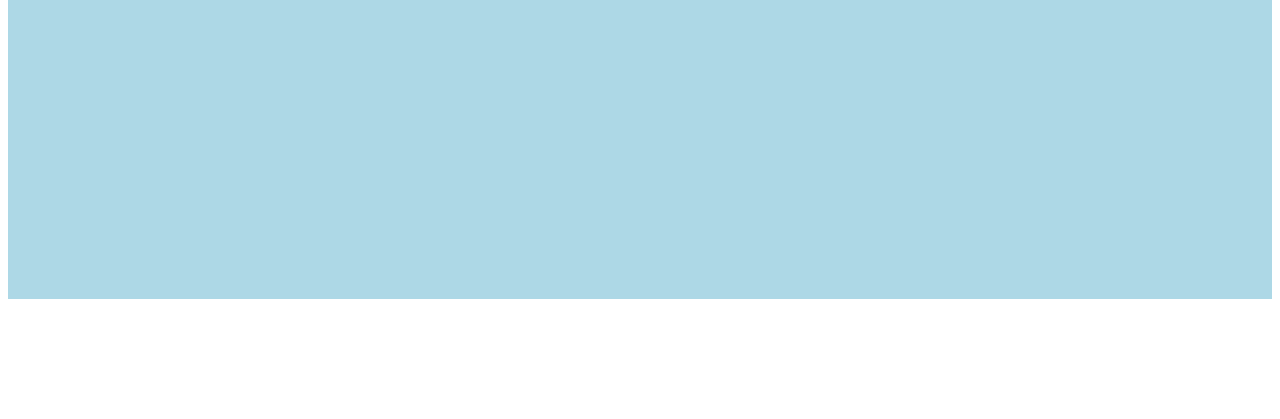
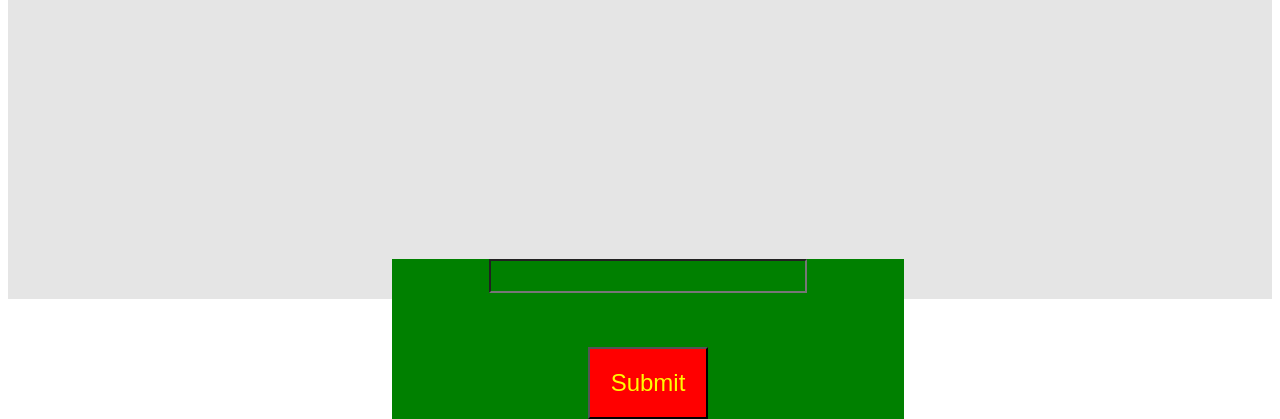
Before and after one commit to CoolCoder119/CoolCoder119.github.io, a plain HTML site: page index.html in a window 1280 px wide. Shown: the part 381-800 px from the top of the page. Drawn offline with Linux system fonts and the light colour scheme.

Commit message:
added some stuff

```diff
--- a/index.html
+++ b/index.html
@@ -7,15 +7,18 @@
 
     <link rel="stylesheet" href="styles.css">
 </head>
-<body>
+<body id="body">
     <div class="Chat">
          <div class="Message">
             <h1 class="Author">Person</h1>
             <h1 class="Text">Chatting</h1>
-            <input class="Input" type="text">
-            <input type="button" class="submit" value = "Submit" onclick="sendToAPI()">
          </div>
     </div>
+    <div class="SendMessage">
+        <input class="Input" id="Input" type="text">
+        <input type="button" class="Submit" value = "Submit" onclick="sendToAPI()">
+    </div>
+
 
     <script type="text/javascript" src="index.js"></script>
 
--- a/index.js
+++ b/index.js
@@ -1,7 +1,15 @@
-const textInput = document.getElementsByClassName("Input")
+var textInput;
+window.onload = function() {
+    textInput = document.getElementById("Input");
+    var body = document.getElementById("body")
+    body.clientWidth = window.innerWidth;
+    body.clientHeight = window.innerHeight;
+
+}
 
 
 function sendToAPI(){
     alert("hihi")
     console.log('button presed')
+    alert(textInput.textContent);
 }
--- a/styles.css
+++ b/styles.css
@@ -1,12 +1,13 @@
 .body {
-    width: 100%;
-    height: 100%;
+    width: inherit;
+    height: inherit;
     display: flex;
     align-items: center;
     justify-content: center;
+    background-color: lightblue;
 }
 .Chat {
-    background-color: lightblue;
+    background-color: rgba(0,0,0,0.1);
     display: flex;
     align-items: center;
     justify-content: center;
@@ -58,7 +59,21 @@
     text-align: center;
 }
 
+.SendMessage {
+    position: absolute;
+    display: flex;
+    flex-direction: column;
+    align-items: center;
+    justify-content: space-between;
+    min-height: 20%;
+    width: 40%;
+    background-color: green;
+    margin-left: 30%;
+    bottom: 0;
+}
+
 .Input {
+    display: inline-block;
     background-color: green;
     color: white;
     font-size: 150%;
@@ -70,4 +85,6 @@
     color:rgb(255, 251, 0);
     font-size: 150%;
     overflow:scroll;
+    width: 5em;
+    height: 3em;
 }
```
